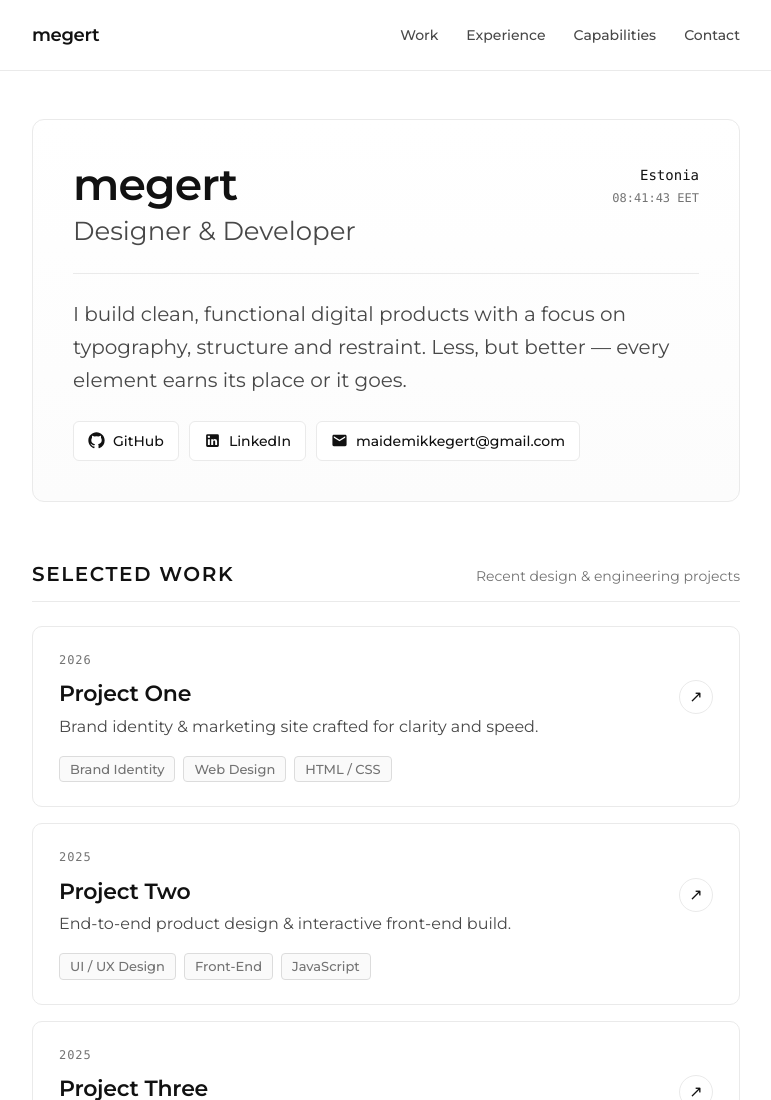
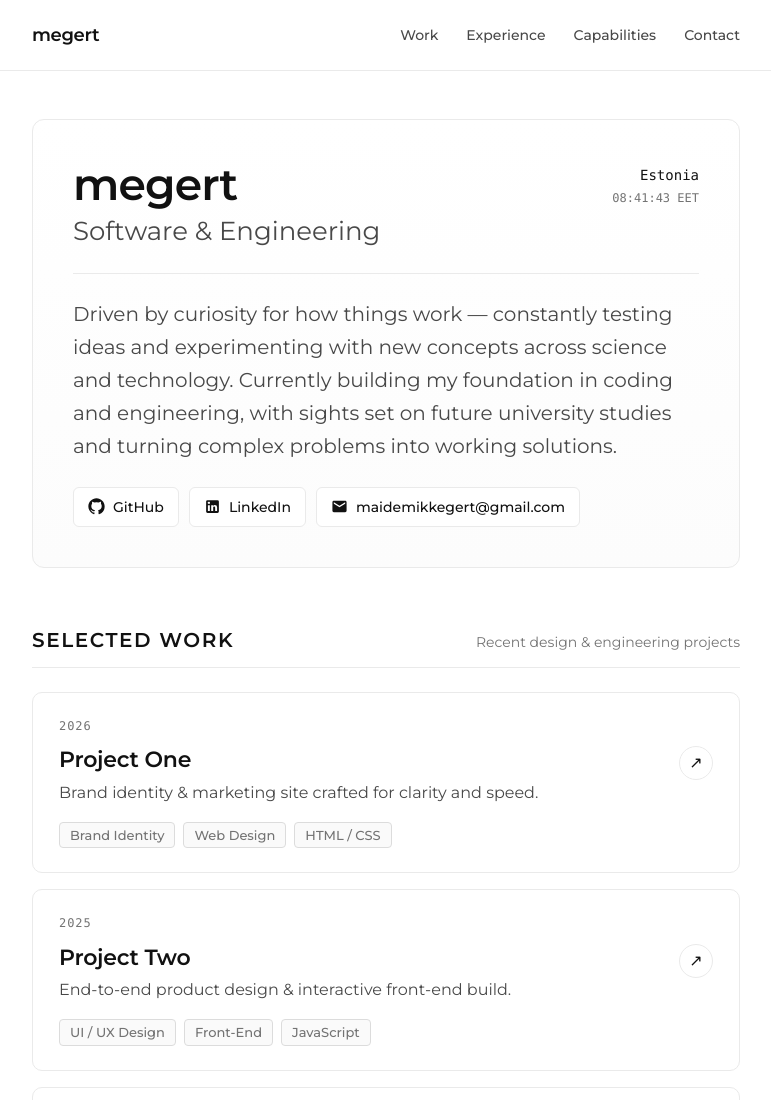
Before and after one commit to MikeEgert/main, a plain HTML site: page home.html in a window 1280 px wide. Shown: the top 1100 px of the page, without its empty margins (254-1025 px from the left). Drawn offline with Linux system fonts and the light colour scheme.

Commit message:
Update role title and intro bio

```diff
--- a/home.html
+++ b/home.html
@@ -67,7 +67,7 @@
           <div class="hero-top">
             <div>
               <h1 class="intro-name">megert</h1>
-              <h2 class="intro-role">Designer &amp; Developer</h2>
+              <h2 class="intro-role">Software &amp; Engineering</h2>
             </div>
             <div class="hero-location">
               <span class="meta-value">Estonia</span>
@@ -76,9 +76,10 @@
           </div>
 
           <p class="hero-bio">
-            I build clean, functional digital products with a focus on typography,
-            structure and restraint. Less, but better — every element earns its
-            place or it goes.
+            Driven by curiosity for how things work — constantly testing ideas and
+            experimenting with new concepts across science and technology. Currently
+            building my foundation in coding and engineering, with sights set on
+            future university studies and turning complex problems into working solutions.
           </p>
 
           <div class="hero-footer">
```
Also changed, not shown: index.html (+1 -1 lines).
